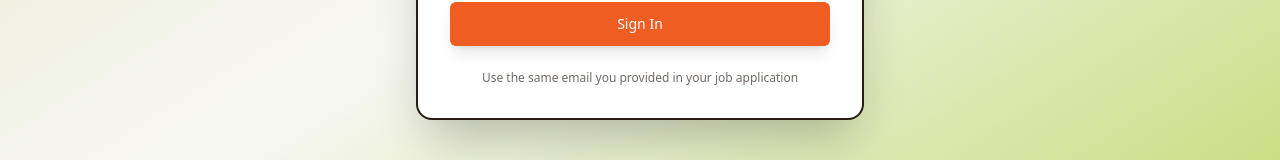
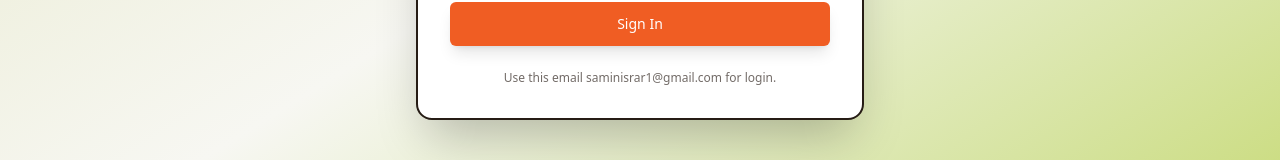
Before and after one commit to saminravi99/product-management-nextjs, a Next.js app: page /login in a window 1280 px wide. Shown: the part 514-674 px from the top of the page. Built offline with nearby package versions, Linux system fonts and the light colour scheme; no server answers.

Commit message:
add: login form text

```diff
--- a/components/auth/LoginForm.tsx
+++ b/components/auth/LoginForm.tsx
@@ -87,7 +87,7 @@ export default function LoginForm() {
       </Button>
 
       <p className="text-xs text-center text-licorice/65 dark:text-baby-powder/65">
-        Use the same email you provided in your job application
+        Use this email saminisrar1@gmail.com for login.
       </p>
     </form>
   );
```
